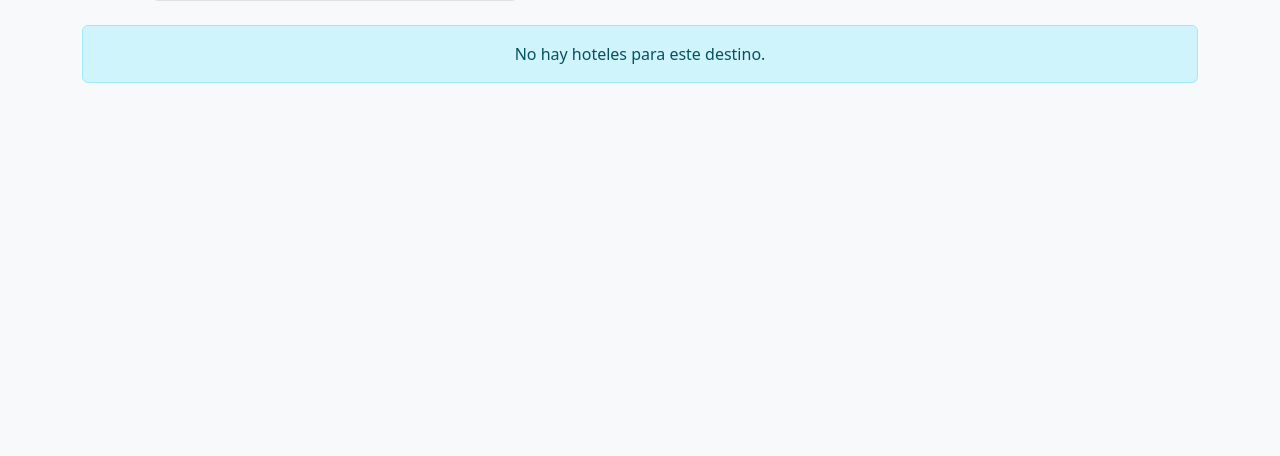
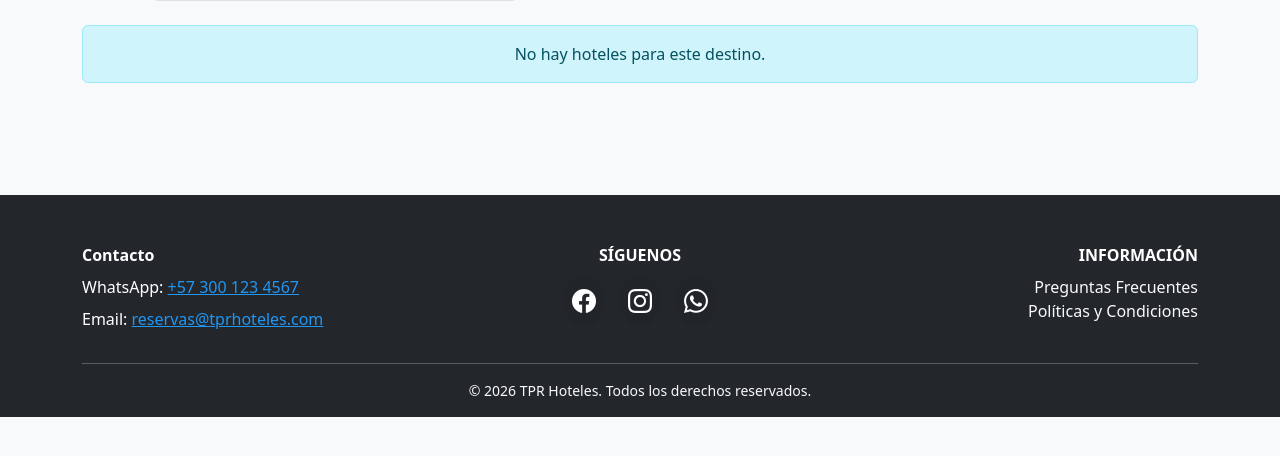
Before and after one commit to 444Pipe/tprhoteles, a Django app: page /hoteles/ in a window 1280 px wide. Shown: the part 235-691 px from the top of the page. Run offline with Django 5.2, Linux system fonts and the light colour scheme; data that the repository does not hold is empty.

Commit message:
Add shared footer to hoteles list page

```diff
--- a/templates/hoteles_list.html
+++ b/templates/hoteles_list.html
@@ -97,5 +97,38 @@
         </div>
         </div>
     </section>
+
+    <footer class="mt-5 pt-5 pb-3" style="background: #23272b; color: #fff;">
+        <div class="container">
+            <div class="row mb-4 gx-5 align-items-start">
+                <div class="col-md-4 mb-4 mb-md-0 text-start">
+                    <div class="fw-bold mb-2">Contacto</div>
+                    <div class="mb-2">WhatsApp: <a href="https://wa.me/573001234567" target="_blank" rel="noopener" style="color:#2196f3;">+57 300 123 4567</a></div>
+                    <div class="mb-2">Email: <a href="mailto:reservas@tprhoteles.com" style="color:#2196f3;">reservas@tprhoteles.com</a></div>
+                </div>
+                <div class="col-md-4 mb-4 mb-md-0 text-center">
+                    <div class="fw-bold mb-2">SÍGUENOS</div>
+                    <div class="d-flex justify-content-center gap-3 mb-2">
+                        <a href="https://www.facebook.com/laspampashotelcampestre" target="_blank" rel="noopener" class="bg-dark rounded-circle p-2" style="display:inline-block;"><i class="bi bi-facebook" style="font-size: 1.5rem; color: #fff;"></i></a>
+                        <a href="https://instagram.com/tprhoteles" target="_blank" rel="noopener" class="bg-dark rounded-circle p-2" style="display:inline-block;"><i class="bi bi-instagram" style="font-size: 1.5rem; color: #fff;"></i></a>
+                        <a href="https://wa.me/573001234567" target="_blank" rel="noopener" class="bg-dark rounded-circle p-2" style="display:inline-block;"><i class="bi bi-whatsapp" style="font-size: 1.5rem; color: #fff;"></i></a>
+                    </div>
+                </div>
+                <div class="col-md-4 text-end">
+                    <div class="fw-bold mb-2">INFORMACIÓN</div>
+                    <div><a href="#" class="text-light text-decoration-none">Preguntas Frecuentes</a></div>
+                    <div><a href="#" class="text-light text-decoration-none">Políticas y Condiciones</a></div>
+                </div>
+            </div>
+            <hr style="background: #444;">
+            <div class="row">
+                <div class="col-12 text-center">
+                    <div class="text-light small">© 2026 TPR Hoteles. Todos los derechos reservados.</div>
+                </div>
+            </div>
+        </div>
+    </footer>
+
+    <script src="https://cdn.jsdelivr.net/npm/bootstrap@5.3.2/dist/js/bootstrap.bundle.min.js"></script>
 </body>
 </html>
```
